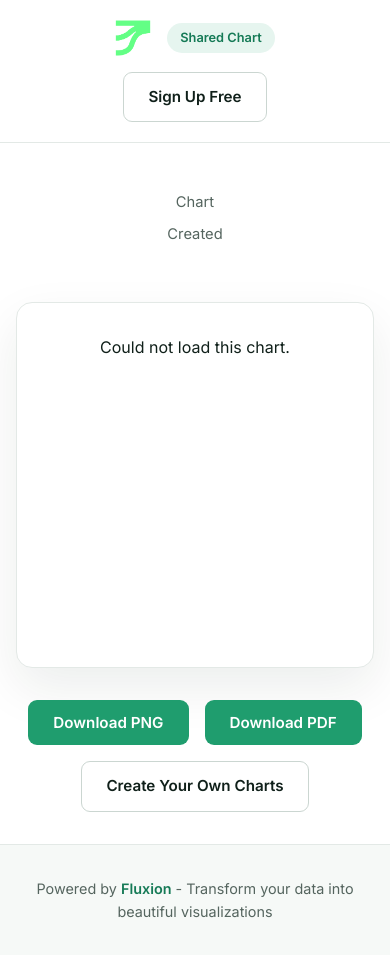
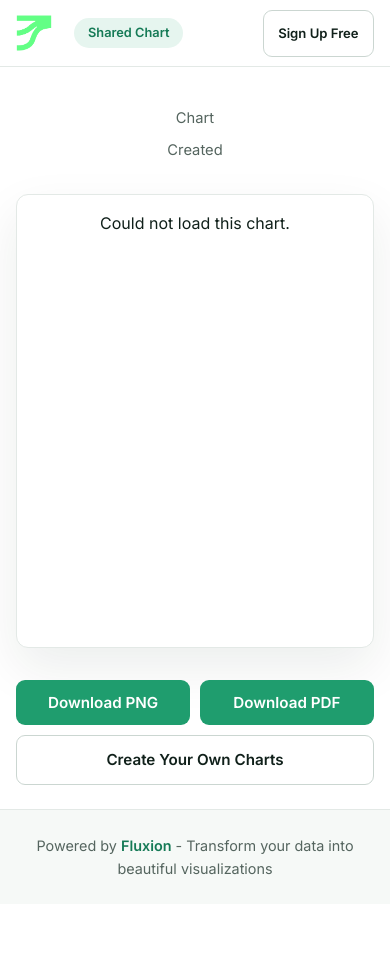
Before and after one commit to AtArVaShEwAlE/fluxionDjango, a Django app: template templates/shared_chart.html in a window 390 px wide. After the commit the page ends 875 px from the top, so only its background shows below. Run offline with Django 5.2, Linux system fonts and the light colour scheme; the template is opened without the code that fills it, so the values that code supplies are empty.

Commit message:
Phase 16C2: mobile fixes for shared pages and error page, shared chart fills box

```diff
--- /dev/null
+++ b/static/css/mobile-shared.css
@@ -0,0 +1,107 @@
+/* ==========================================================================
+   Fluxion - Mobile fixes for the public shared pages (Phase 16C2)
+   Linked ONLY by shared_chart.html, shared_report.html, shared_board.html,
+   after their inline <style>, so equal-specificity rules here win.
+   ========================================================================== */
+
+@media (max-width: 768px) {
+    @supports (height: 100dvh) {
+        body {
+            min-height: 100dvh;
+        }
+    }
+
+    .header {
+        padding: 0.6rem 1rem;
+        padding-top: calc(0.6rem + env(safe-area-inset-top, 0px));
+    }
+
+    .header-content {
+        flex-direction: row;
+        flex-wrap: wrap;
+        gap: 0.5rem;
+    }
+
+    .logo-link {
+        min-height: 44px;
+    }
+
+    .badge {
+        margin-left: 0.4rem;
+    }
+
+    .header-content > .btn {
+        padding-left: 0.9rem;
+        padding-right: 0.9rem;
+        font-size: 0.82rem;
+    }
+
+    .btn {
+        display: inline-flex;
+        align-items: center;
+        justify-content: center;
+        min-height: 44px;
+    }
+
+    .actions,
+    .board-actions {
+        gap: 0.6rem;
+    }
+
+    .actions .btn,
+    .board-actions .btn {
+        flex: 1 1 140px;
+    }
+
+    .container {
+        padding: 1.5rem 1rem;
+    }
+
+    .chart-header h1,
+    .report-header h1,
+    .board-header h1 {
+        font-size: 1.6rem;
+        overflow-wrap: anywhere;
+    }
+
+    .chart-header {
+        margin-bottom: 1.5rem;
+    }
+
+    .chart-card,
+    .chart-panel {
+        padding: 1rem;
+        border-radius: 12px;
+    }
+
+    .chart-card .chart-container {
+        height: min(420px, 60dvh);
+    }
+
+    .board-tile {
+        padding: 1rem;
+    }
+
+    .board-tile-canvas {
+        height: 240px;
+    }
+
+    .board-tile-l .board-tile-canvas {
+        height: 280px;
+    }
+
+    .footer {
+        padding: 1.5rem 1rem;
+    }
+
+    .footer-cta {
+        padding: 1.5rem 0;
+    }
+}
+
+/* the page's own 560px rule sits before its 768px rule and loses: restore 1 column */
+@media (max-width: 560px) {
+    .board-tile-s {
+        grid-column: span 12;
+    }
+}
--- a/templates/error.html
+++ b/templates/error.html
@@ -26,6 +26,7 @@
             font-family: 'Inter', sans-serif;
             background: #F6F9F7;
             min-height: 100vh;
+            min-height: 100dvh;
             display: flex;
             align-items: center;
             justify-content: center;
--- a/templates/shared_chart.html
+++ b/templates/shared_chart.html
@@ -244,6 +244,7 @@
             }
         }
     </style>
+    <link rel="stylesheet" href="{% static 'css/mobile-shared.css' %}">
 </head>
 <body>
     <div class="header">
@@ -328,7 +329,7 @@
                     result,
                     chartData.chart_type,
                     chartData.config.color_scheme,
-                    { maintainAspectRatio: true, options: chartData.config.chart_options, chartTitle: chartData.title }
+                    { maintainAspectRatio: false, options: chartData.config.chart_options, chartTitle: chartData.title }
                 )
             );
         }
```
Also changed, not shown: tools/test_mobile.py (+15 -0 lines).
